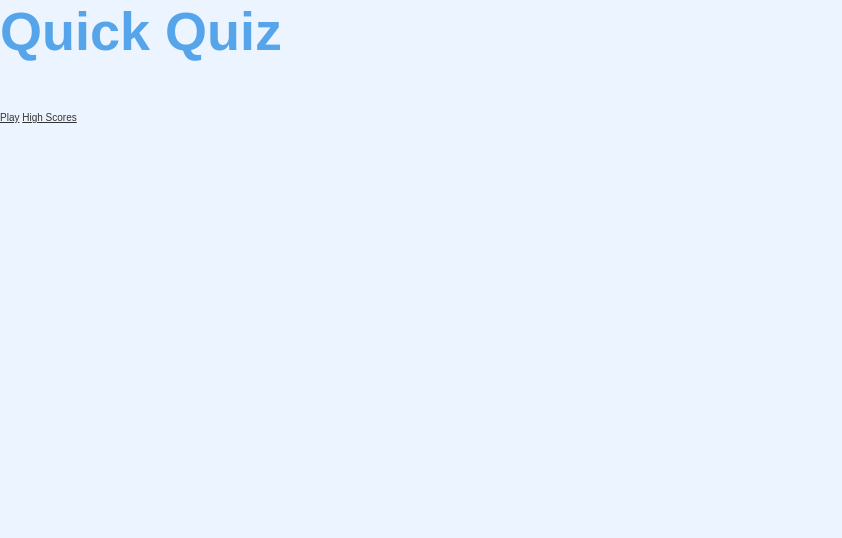
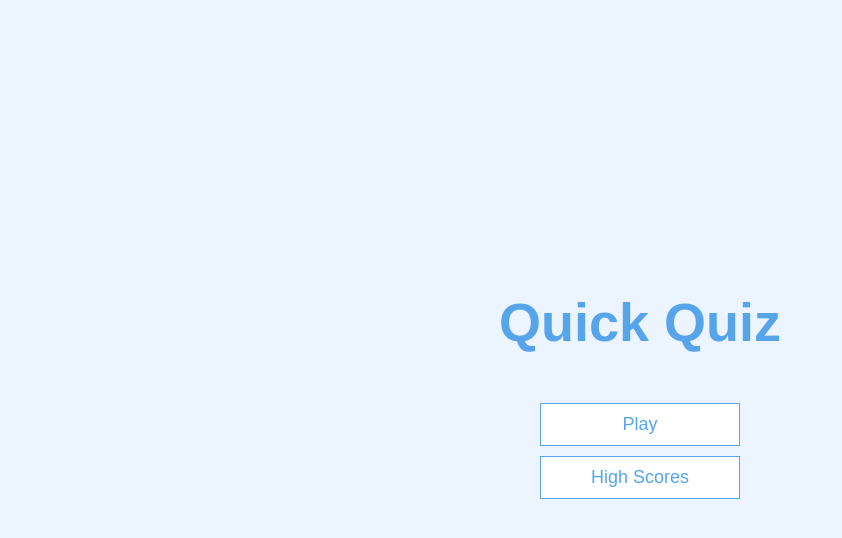
Before and after one commit to jrobi133/John-Robinson-Coding-Quiz-Challenge, a plain HTML site: page index.html in a window 1280 px wide. Shown: the whole page, without its empty margins (0-842 px from the left). Drawn offline with Linux system fonts and the light colour scheme.

Commit message:
styling the css file

```diff
--- a/style.css
+++ b/style.css
@@ -40,3 +40,67 @@ h3 {
     font-size: 2.8rem;
     font-weight: 500;
 }
+
+/* UTILITIES  */
+.container {
+    width: 100vw;
+    height: 100vh;
+    display: flex;
+    justify-content: center;
+    align-items: center;
+    max-width: 80rem;
+    margin: 0 auto;
+}
+
+.container>* {
+    width: 100%;
+}
+
+.flex-column {
+    display: flex;
+    flex-direction: column;
+}
+
+.flex-center {
+    justify-content: center;
+    align-items: center;
+}
+
+.justify-center {
+    justify-content: center;
+}
+
+.text-center {
+    text-align: center;
+}
+
+.hidden {
+    display: none;
+}
+
+/* BUTTONS */
+
+.btn {
+    font-size: 1.8rem;
+    padding: 1rem 0;
+    width: 20rem;
+    text-align: center;
+    border: 0.1rem solid #56a5eb;
+    margin-bottom: 1rem;
+    text-decoration: none;
+    color: #56a5eb;
+    background-color: white;
+}
+
+.btn:hover {
+    cursor: pointer;
+    box-shadow: 0 0.4rem 1.4rem 0 rgba(86, 185, 235, 0.5);
+    transform: translateY(-0.1rem);
+    transition: transform 150ms;
+}
+
+.btn[disabled]:hover {
+    cursor: not-allowed;
+    box-shadow: none;
+    transform: none;
+}
```
Also changed, not shown: game.html (added).
